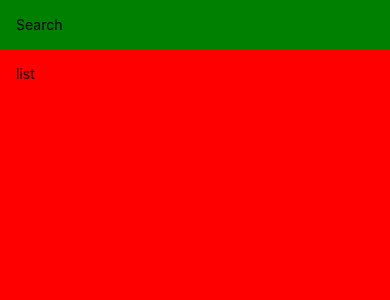
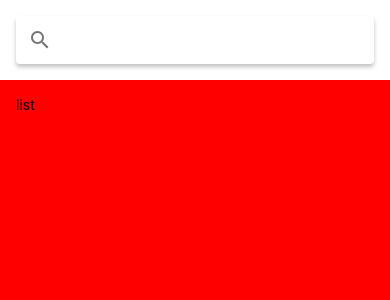
Before and after one commit to yasithWimukthi/OrderMeals, a React Native app: screen / in a window 390 px wide. Shown: the top 300 px of the page. Built offline with nearby package versions, Linux system fonts and the light colour scheme.

Commit message:
create search bar

```diff
--- a/App.js
+++ b/App.js
@@ -8,17 +8,18 @@ import {
   Platform,
   StatusBar
 } from 'react-native';
+import {Searchbar} from "react-native-paper";
 
 const isAndroid = Platform.OS === 'android';
 
 export default function App() {
   return (
     <>
-      <SafeAreaView style={{flex: 1,marginTop: StatusBar.currentHeight}}>
-        <View style={{padding:16,backgroundColor:'green'}}>
-          <Text>Search</Text>
+      <SafeAreaView style={styles.container}>
+        <View style={styles.searchBar}>
+          <Searchbar />
         </View>
-        <View style={{flex: 1,padding:16,backgroundColor:'red'}}>
+        <View style={styles.list}>
           <Text>list</Text>
         </View>
       </SafeAreaView>
@@ -30,8 +31,15 @@ export default function App() {
 const styles = StyleSheet.create({
   container: {
     flex: 1,
-    backgroundColor: '#fff',
-    alignItems: 'center',
-    justifyContent: 'center',
+    marginTop: StatusBar.currentHeight
   },
+  searchBar: {
+      padding:16,
+      backgroundColor:'white'
+  },
+  list:{
+      flex: 1,
+      padding:16,
+      backgroundColor:'red'
+  }
 });
--- a/babel.config.js
+++ b/babel.config.js
@@ -1,6 +1,6 @@
 module.exports = function(api) {
   api.cache(true);
   return {
-    presets: ['babel-preset-expo'],
+    presets: ["babel-preset-expo"],
   };
 };
--- a/package.json
+++ b/package.json
@@ -13,6 +13,7 @@
     "react": "16.13.1",
     "react-dom": "16.13.1",
     "react-native": "https://github.com/expo/react-native/archive/sdk-41.0.0.tar.gz",
+    "react-native-paper": "^4.9.2",
     "react-native-web": "~0.13.12"
   },
   "devDependencies": {
```
Also changed, not shown: 1 other file (tests, documents, lock files or other folders).
